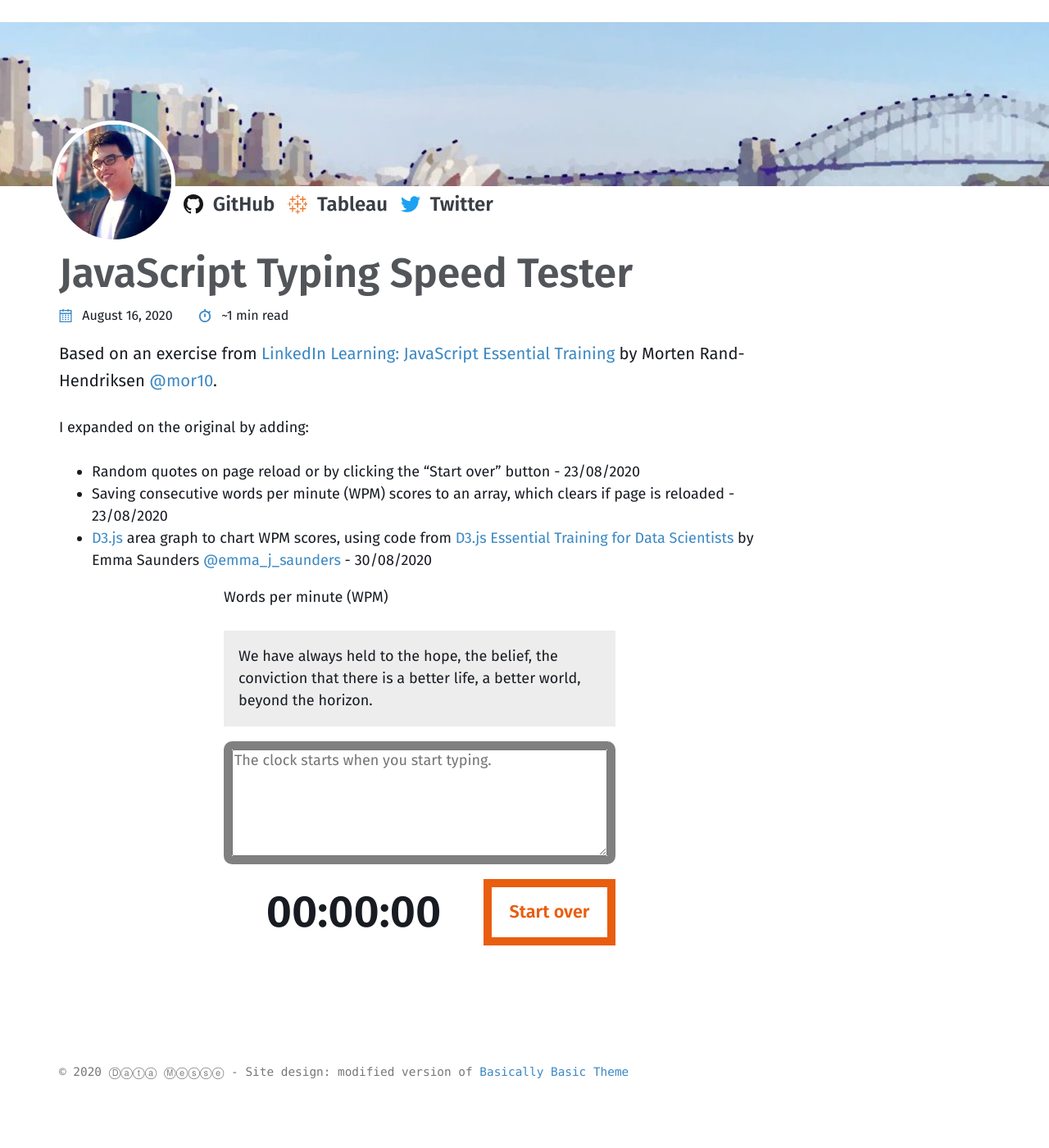
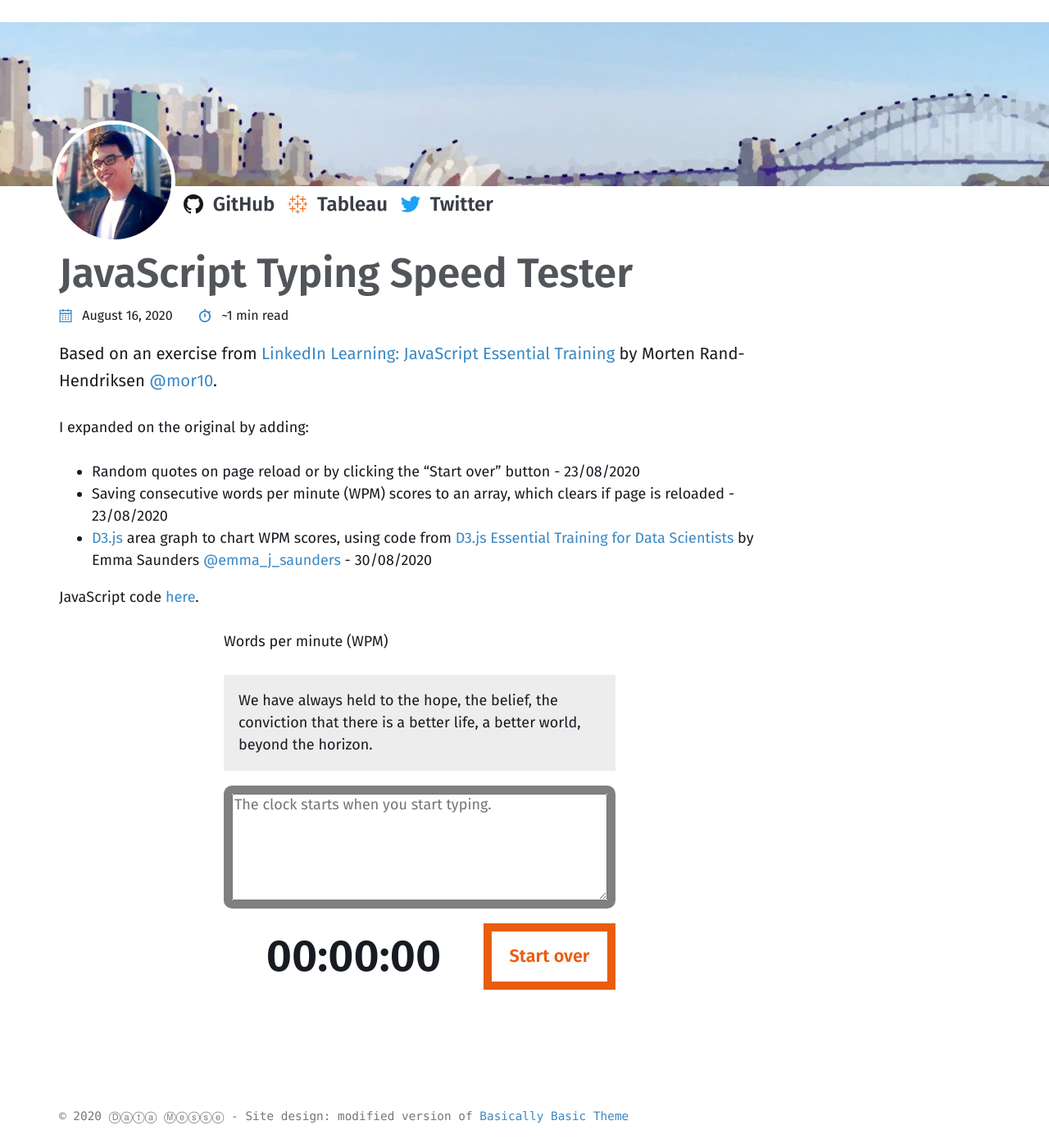
Before and after one commit to datamesse/blog, a Jekyll site: the page built from _posts/2020-08-16-linkedin-learning-javascript.markdown, in a window 1280 px wide. Shown: the whole page at 82% size. Built offline with Jekyll 4.4.1, drawn with Linux system fonts in a browser that asks for light colours; before the commit the page ends 1346 px from its top, so only the background shows below that.

Commit message:
Update 2020-08-16-linkedin-learning-javascript.markdown

```diff
--- a/_posts/2020-08-16-linkedin-learning-javascript.markdown
+++ b/_posts/2020-08-16-linkedin-learning-javascript.markdown
@@ -13,3 +13,5 @@ I expanded on the original by adding:
   * Random quotes on page reload or by clicking the "Start over" button - 23/08/2020
   * Saving consecutive words per minute (WPM) scores to an array, which clears if page is reloaded - 23/08/2020
   * [D3.js](https://d3js.org/) area graph to chart WPM scores, using code from [D3.js Essential Training for Data Scientists](https://www.linkedin.com/learning/d3-js-essential-training-for-data-scientists/creating-a-linear-axis) by Emma Saunders [@emma_j_saunders](https://twitter.com/emma_j_saunders) - 30/08/2020
+
+  JavaScript code [here](https://github.com/datamesse/blog/blob/master/assets/javascripts/2020-08-16-linkedin-learning-javascript-essential-training.js).
```
